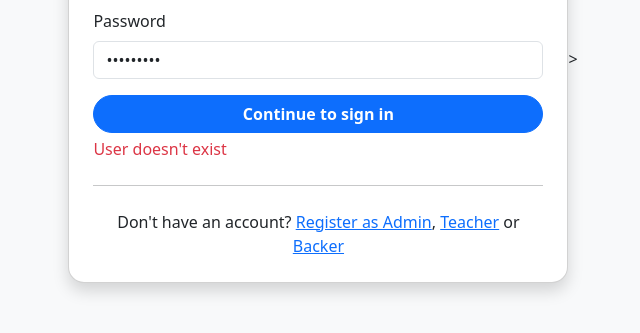
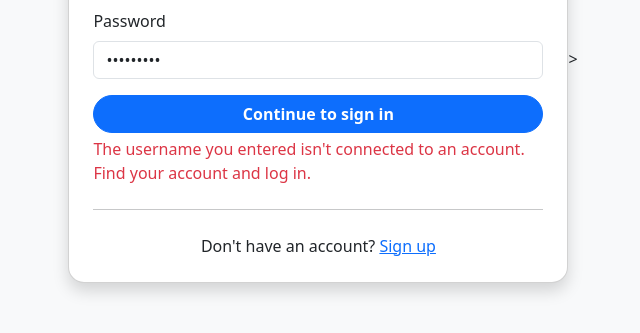
Before and after one commit to tarekyousef179/Crowdfunding_ITI, a website with bundled scripts: page public/pages/login.html in a window 1280 px wide. Both pictures are taken after typing "Sample", "Sample123" into the empty fields and a click on the button "Continue to sign in". Shown: the part 341-674 px from the top of the page, without its empty margins (317-957 px from the left). Built offline with nearby package versions, Linux system fonts and the light colour scheme; data requests are answered from the project's data file.

Commit message:
update loginpage and loginjs and userjs and dbjson

```diff
--- a/db.json
+++ b/db.json
@@ -1,7 +1,7 @@
 {
   "users": [
     {
-      "id": "1",
+      "id": 1,
       "username": "admin",
       "email": "han@admin.com",
       "password": "admin123",
@@ -9,53 +9,32 @@
       "isActive": true
     },
     {
-      "id": "2",
-      "username": "campaigner1",
-      "email": "hdbb@exam.com",
+      "id": 2,
+      "username": "student1",
       "password": "123456",
-      "role": "campaigner",
-      "isApproved": true,
+      "role": "student",
       "isActive": true
     },
     {
-      "id": "3",
-      "username": "campaigner1",
-      "email": "han@google.com",
-      "password": "123456",
-      "role": "campaigner",
-      "isApproved": true,
-      "isActive": true
-    },
-    {
-      "id": "4",
-      "username": "campaigner1",
-      "email": "jdchj@mojh.com",
-      "password": "123456",
-      "role": "campaigner",
-      "isApproved": true,
-      "isActive": true
-    },
-    {
-      "id": "5",
-      "username": "backer1",
-      "email": "jxbb@mjh.com",
-      "password": "123456",
-      "role": "backer",
+      "id": 3,
+      "username": "donor1",
+      "password": "abc123",
+      "role": "donor",
       "isActive": true
     }
   ],
   "campaigns": [
     {
-      "id": "1",
-      "title": "buliding website",
+      "id": 1,
+      "title": "building website",
       "description": "Help me build a website",
-      "goal": "5000",
-      "ownerId": 2,
+      "goal": 5000,
+      "ownerId": 3,
       "isApproved": true,
       "rewards": [
         {
           "id": 1,
-          "title": "Earle Bird",
+          "title": "Early Bird",
           "amount": 50
         }
       ]
@@ -63,7 +42,7 @@
   ],
   "pledges": [
     {
-      "id": "1",
+      "id": 1,
       "amount": 50,
       "rewardId": 2,
       "campaignId": 1,
@@ -72,7 +51,7 @@
   ],
   "updates": [
     {
-      "id": "1",
+      "id": 1,
       "campaignId": 1,
       "content": "We just hit 50% of our funding goal! Thank you!"
     }
--- a/public/javascript/login.js
+++ b/public/javascript/login.js
@@ -1,38 +1,55 @@
 import { User } from "../javascript/models/User.js";
 
 const onSubmitForm = async (event) => {
-  event.preventDefault(); // prevent actual form submission
-  const userName = document.getElementById("username").value;
-  const password = document.getElementById("password").value;
+  event.preventDefault();
+
+
+  document.getElementById("userNameErrorField").innerText = "";
+  document.getElementById("passwordErrorField").innerText = "";
+  document.getElementById("formError").innerText = "";
+
+  const userName = document.getElementById("username").value.trim();
+  const password = document.getElementById("password").value.trim();
+
 
   if (!userName) {
-    const userNameErrorField = document.getElementById("userNameErrorField");
-    userNameErrorField.innerText = "* Required";
+    document.getElementById("userNameErrorField").innerText = "* Required";
+    return;
+  }
+  if (!password) {
+    document.getElementById("passwordErrorField").innerText = "* Required";
     return;
   }
 
-  if (!password) {
-    const passwordErrorField = document.getElementById("passwordErrorField");
-    passwordErrorField.innerText = "* Required";
-    return;
-  }
 
-  const { user, errorMessage } = await User.findUserByUsernameAndPassword(
-    userName,
-    password
-  );
+  const { user, errorCode, errorMessage } = await User.findUserByUsernameAndPassword(userName, password);
 
   if (user) {
-    console.log(user);
-    // window.location.pathname = "/Crowdfunding_ITI/public/pages/home.html";
-    return;
+
+    localStorage.setItem("loggedInUser", JSON.stringify(user));
+
+
+    if (user.role === "donor") {
+      window.location.href = "/pages/donor-dashboard.html";
+    } else if (user.role === "student") {
+      window.location.href = "/pages/student-dashboard.html";
+    } else {
+      window.location.href = "/pages/home.html";
+    }
+  } else {
+
+    const formErrorField = document.getElementById("formError");
+    if (errorCode === "userNotFound") {
+      formErrorField.innerText = errorMessage;
+    } else if (errorCode === "wrongPassword") {
+      formErrorField.innerHTML = errorMessage;
+    } else {
+      formErrorField.innerText = errorMessage || "An unknown error occurred.";
+    }
   }
-
-  const formErrorField = document.getElementById("formError");
-  formErrorField.innerText = errorMessage;
 };
 
-// Register the event listener when the page loads
+
 document.addEventListener("DOMContentLoaded", () => {
   const loginForm = document.getElementById("loginForm");
   loginForm.addEventListener("submit", onSubmitForm);
--- a/public/javascript/models/User.js
+++ b/public/javascript/models/User.js
@@ -1,5 +1,9 @@
 export class User {
-  constructor(id, name, email, password, isActive = true, role = "backer") {
+  constructor(id, name, email, password, isActive = true, role = "donor") {
+  if (!["donor", "student"].includes(role)) {
+    throw new Error("Invalid role. Role must be either 'donor' or 'student'");
+  }
+
   this.id = id;
   this.name = name;
   this.email = email;
@@ -7,6 +11,7 @@ export class User {
   this.isActive = isActive;
   this.role = role;
 }
+
 
   static getAllUsers = async function () {
     try {
@@ -17,32 +22,35 @@ export class User {
     }
   };
 
-  static getUser = async function (userId) {
-    try {
-      const response = await fetch("http://localhost:3000/users");
-      const allUsers = await response.json();
-      return allUsers.find(user => user.id == userId);
-    } catch (error) {
-      console.log(error);
-    }
-  };
-
   static findUserByUsernameAndPassword = async function (_username, _password) {
     try {
       const response = await fetch("http://localhost:3000/users");
       const allUsers = await response.json();
 
-      const foundUser = allUsers.find(
-        ({ username, password }) => username === _username && password === _password
-      );
+      const userByUsername = allUsers.find(user => user.username === _username);
 
-      if (foundUser) {
-        return { user: foundUser };
+      if (!userByUsername) {
+        return {
+          errorCode: "userNotFound",
+          errorMessage: "The username you entered isn't connected to an account. Find your account and log in."
+        };
       }
 
-      return { errorMessage: "User doesn't exist" };
+      if (userByUsername.password !== _password) {
+        return {
+          errorCode: "wrongPassword",
+          errorMessage: "The password that you've entered is incorrect. Forgotten password?"
+        };
+      }
+
+      return { user: userByUsername };
+
     } catch (error) {
       console.log(error);
+      return {
+        errorCode: "serverError",
+        errorMessage: "An unexpected error occurred. Please try again later."
+      };
     }
   };
 
--- a/public/pages/login.html
+++ b/public/pages/login.html
@@ -4,9 +4,9 @@
     <meta charset="UTF-8" />
     <meta name="viewport" content="width=device-width, initial-scale=1.0" />
     <title>Login | Crowdfunding</title>
-    <!-- Bootstrap CSS -->
+
     <link href="../bootstrap/bootstrap.min.css" rel="stylesheet" />
-    <!-- Custom CSS -->
+
     <script src="../javascript/login.js" type="module"></script>
   </head>
   <body
@@ -19,9 +19,7 @@
       <h2 class="text-center text-primary fw-bold mb-4">Welcome back!</h2>
 
       <!-- Success Message -->
-      <div id="successMessage" class="alert alert-success text-center d-none">
-        ✅ Logged in successfully!
-      </div>
+      <!-- حذف رسالة النجاح -->
 
       <!-- Login Form -->
       <form id="loginForm" novalidate>
@@ -66,20 +64,12 @@
       <div class="text-center">
         <p class="mb-0">
           Don't have an account?
-          <a href="#" onclick="alert('Redirect to Admin registration')"
-            >Register as Admin</a
-          >,
-          <a href="#" onclick="alert('Redirect to Teacher registration')"
-            >Teacher</a
-          >
-          or
-          <a href="#" onclick="alert('Redirect to Backer registration')"
-            >Backer</a
-          >
+          <a href="#" onclick="alert('Redirect to Sign up')">Sign up</a>
         </p>
       </div>
     </div>
   </body>
 </html>
 
+
 >
```
Lines whose indentation alone changed are shown as unchanged.
